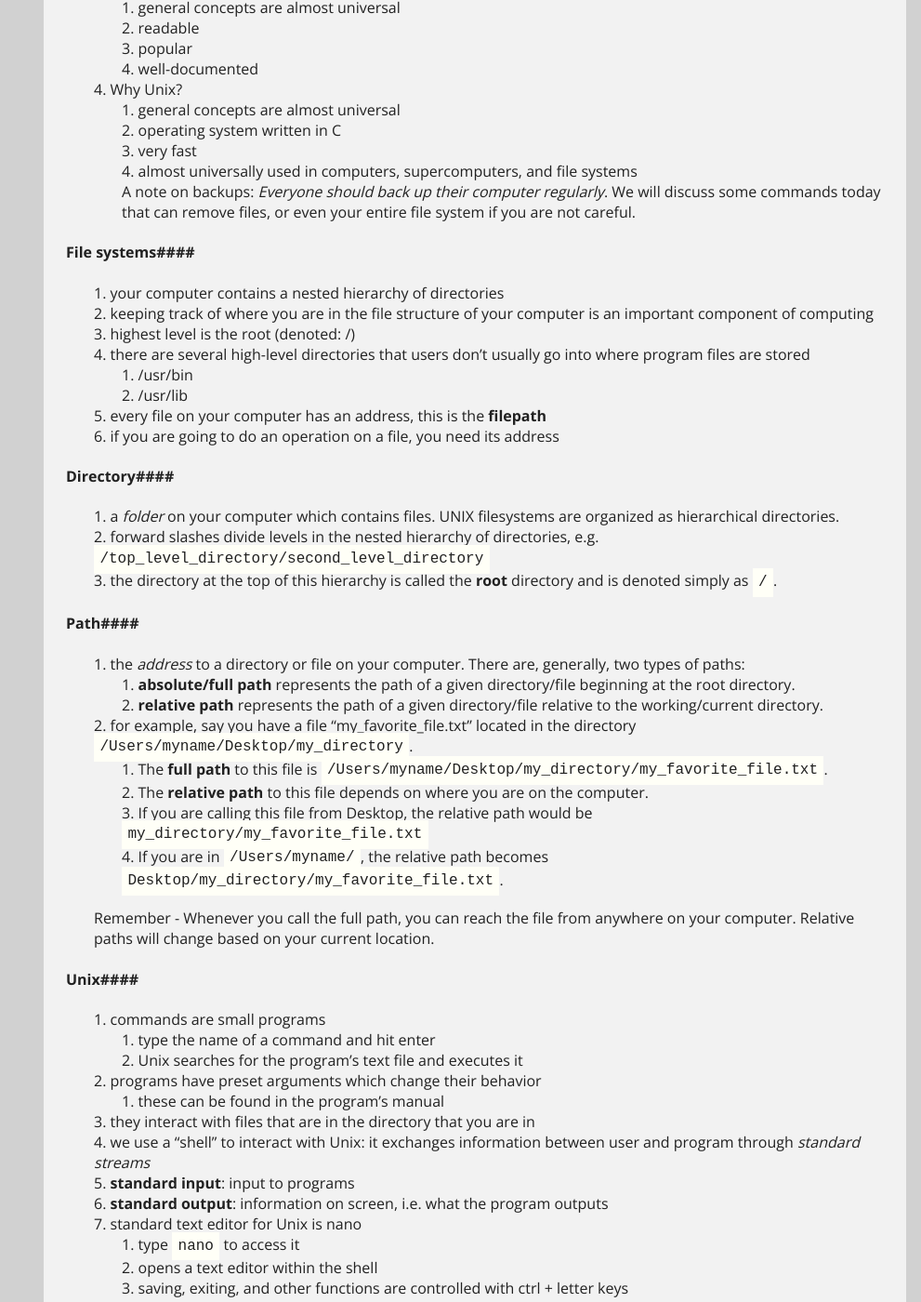
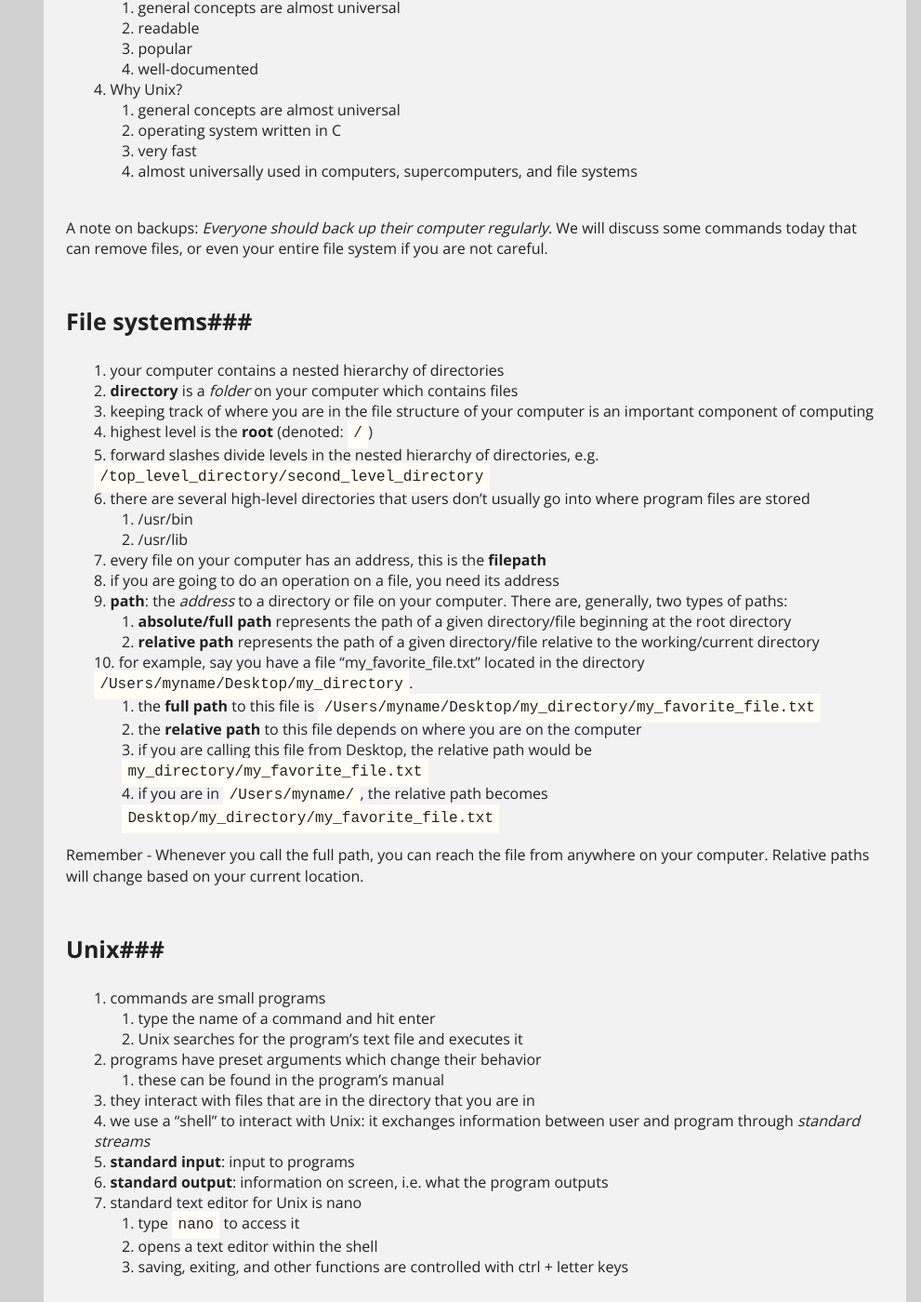
Before and after one commit to CCBBatUT/Biocomputing_Spring2016, a Jekyll site: the page built from _posts/2016-01-27-unix.md, in a window 1280 px wide and 1400 px high, scrolled down 1673 px. Shown: the whole window at 93% size, without its empty margins (289-1280 px from the left). Built offline with Jekyll 4.4.1, drawn with Linux system fonts in a browser that asks for light colours; Markdown is read by kramdown in place of the engine named in the settings.

Commit message:
unix lesson update

```diff
--- a/_posts/2016-01-27-unix.md
+++ b/_posts/2016-01-27-unix.md
@@ -72,38 +72,34 @@ See <a href="http://ccbbatut.github.io/Biocomputing_Spring2016/resources/">resou
 	- operating system written in C
 	- very fast
 	- almost universally used in computers, supercomputers, and file systems
-		<br>
+
+<br>
 A note on backups: *Everyone should back up their computer regularly*. We will discuss some commands
 today that can remove files, or even your entire file system if you are not careful.
 
-####File systems####
+###File systems###
 - your computer contains a nested hierarchy of directories
+- **directory** is a *folder* on your computer which contains files
 - keeping track of where you are in the file structure of your computer is an important component of computing
-- highest level is the root (denoted: /)
+- highest level is the **root** (denoted: `/`)
+- forward slashes divide levels in the nested hierarchy of directories, e.g. `/top_level_directory/second_level_directory`
 - there are several high-level directories that users don't usually go into where program files are stored
 	- /usr/bin
 	- /usr/lib
 - every file on your computer has an address, this is the **filepath**
 - if you are going to do an operation on a file, you need its address
+- **path**: the *address* to a directory or file on your computer. There are, generally, two types of paths:
+	- **absolute/full path** represents the path of a given directory/file beginning at the root directory
+    - **relative path** represents the path of a given directory/file relative to the working/current directory
+- for example, say you have a file "my\_favorite\_file.txt" located in the directory `/Users/myname/Desktop/my_directory`.
+	- the **full path** to this file  is `/Users/myname/Desktop/my_directory/my_favorite_file.txt`
+    - the **relative path** to this file depends on where you are on the computer
+	- if you are calling this file from Desktop, the relative path would be `my_directory/my_favorite_file.txt`
+	- if you are in `/Users/myname/`, the relative path becomes `Desktop/my_directory/my_favorite_file.txt`
 
-####Directory####
-- a *folder* on your computer which contains files. UNIX filesystems are organized as hierarchical directories.
-- forward slashes divide levels in the nested hierarchy of directories, e.g. `/top_level_directory/second_level_directory`
-- the directory at the top of this hierarchy is called the **root** directory and is denoted simply as `/`.
+Remember - Whenever you call the full path, you can reach the file from anywhere on your computer. Relative paths will change based on your current location.
 
-####Path####
-- the *address* to a directory or file on your computer. There are, generally, two types of paths:
-	- **absolute/full path** represents the path of a given directory/file beginning at the root directory.
-    - **relative path** represents the path of a given directory/file relative to the working/current directory.
-- for example, say you have a file "my\_favorite\_file.txt" located in the directory `/Users/myname/Desktop/my_directory`.
-	- The **full path** to this file  is `/Users/myname/Desktop/my_directory/my_favorite_file.txt`.
-    - The **relative path** to this file depends on where you are on the computer.
-	- If you are calling this file from Desktop, the relative path would be `my_directory/my_favorite_file.txt`
-	- If you are in `/Users/myname/`, the relative path becomes `Desktop/my_directory/my_favorite_file.txt`.
-
-   Remember - Whenever you call the full path, you can reach the file from anywhere on your computer. Relative paths will change based on your current location.
-
-####Unix####
+###Unix###
 - commands are small programs
 	- type the name of a command and hit enter
 	- Unix searches for the program's text file and executes it
```
